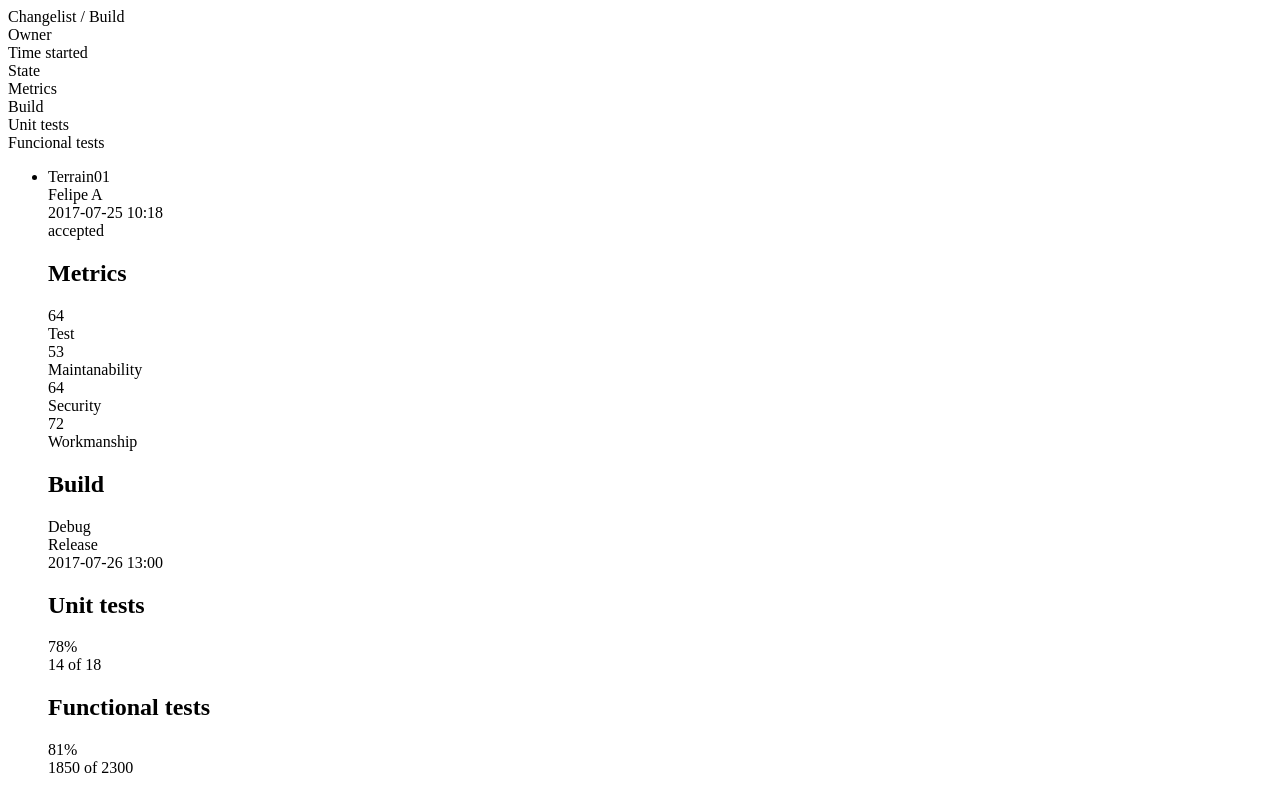
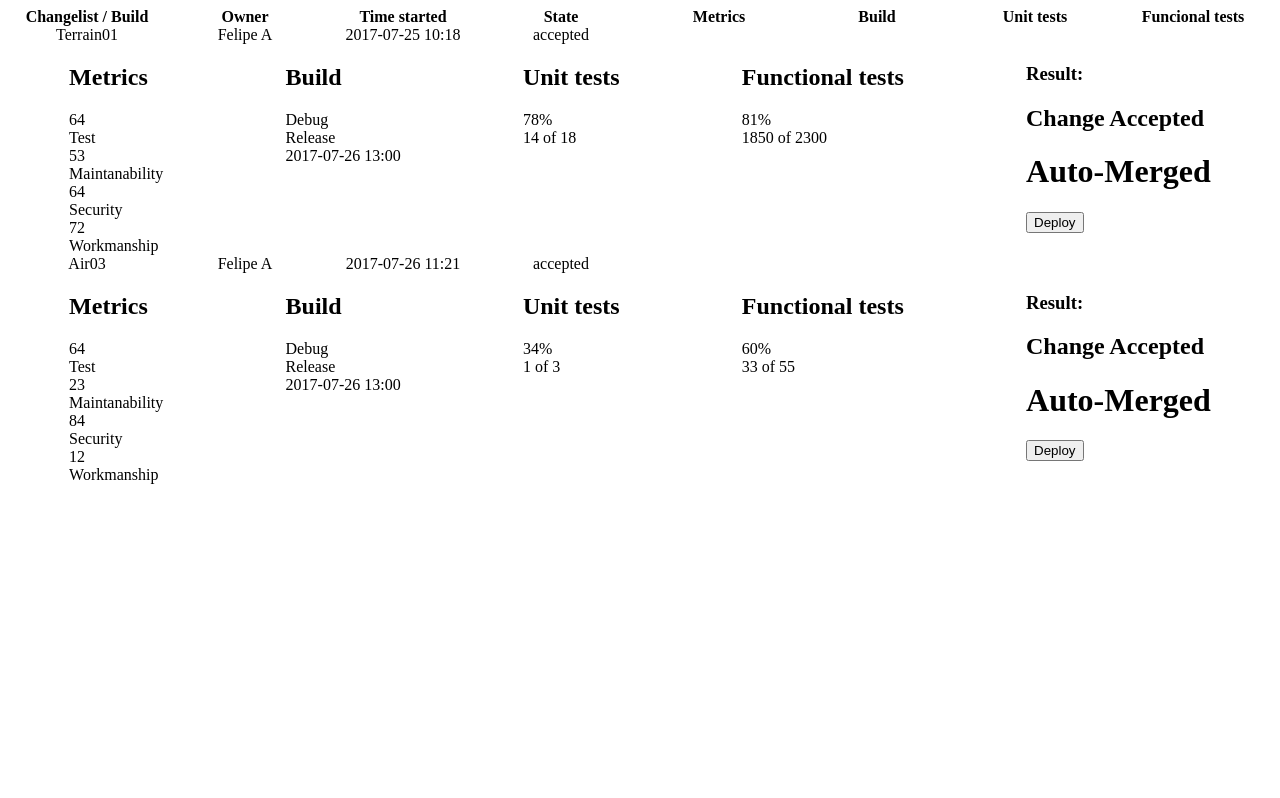
Before and after one commit to felipeands/dashbuilds, an Angular app: page / in a window 1280 px wide. Shown: the top 798 px of the page. Built offline with nearby package versions, Linux system fonts and the light colour scheme.

Commit message:
implementing flexbox grid layout

```diff
--- a/src/app/components/dashboard/build/build.component.html
+++ b/src/app/components/dashboard/build/build.component.html
@@ -1,4 +1,6 @@
-<div *ngIf="board" class="board" [class]="boardStatuses[board.status]">
+<div class="board" *ngIf="board">
+
+  <div [class]="boardStatuses[board.status]">
 
     <header [class]="boardTypes[board.status]">
       <div>{{board.id}}</div>
@@ -28,6 +30,8 @@
       </div>
     </header>
 
+    <div class="widgets">
+
       <div class="widget">
         <app-metrics *ngIf="board.data.metric" [data]="board.data.metric"></app-metrics>
       </div>
@@ -51,3 +55,7 @@
       </div>
 
     </div>
+
+  </div>
+
+</div>
--- a/src/app/components/dashboard/build/build.component.scss
+++ b/src/app/components/dashboard/build/build.component.scss
@@ -0,0 +1,14 @@
+header {
+  display: flex;
+  justify-content: space-around;
+
+  div {
+    width: 12.5%;
+    text-align: center;
+  }
+}
+
+.widgets {
+  display: flex;
+  justify-content: space-around;
+}
--- a/src/app/components/dashboard/dashboard.component.scss
+++ b/src/app/components/dashboard/dashboard.component.scss
@@ -0,0 +1,15 @@
+header {
+  display: flex;
+  justify-content: space-around;
+  font-weight: bold;
+
+  div {
+    width: 12.5%;
+    text-align: center;
+  }
+}
+
+ul {
+  margin: 0;
+  padding: 0;
+}
--- a/src/app/components/dashboard/firewall/firewall.component.html
+++ b/src/app/components/dashboard/firewall/firewall.component.html
@@ -1,3 +1,53 @@
-<p>
-  firewall works!
-</p>
+<div *ngIf="board" class="board" [class]="boardStatuses[board.status]">
+
+  <header [class]="boardTypes[board.status]">
+    <div>{{board.id}}</div>
+    <div>{{board.owner}}</div>
+    <div>{{board.startDateTime}}</div>
+    <div>{{boardStatuses[board.status]}}</div>
+
+    <div [class.isVisible]="!board.active">
+      <div *ngIf="board.data.metric">
+        <div class="preview" [class]="boardStatuses[board.data.metric.status]"></div>
+      </div>
+    </div>
+    <div [class.isVisible]="!board.active">
+      <div *ngIf="board.data.version">
+        <div class="preview" [class]="boardStatuses[board.data.version.status]"></div>
+      </div>
+    </div>
+    <div [class.isVisible]="!board.active">
+      <div *ngIf="board.data.unitTest">
+        <div class="preview" [class]="boardStatuses[board.data.unitTest.status]"></div>
+      </div>
+    </div>
+    <div [class.isVisible]="!board.active">
+      <div *ngIf="board.data.functionalTest">
+        <div class="preview" [class]="boardStatuses[board.data.functionalTest.status]"></div>
+      </div>
+    </div>
+  </header>
+
+  <div class="widget">
+    <app-metrics *ngIf="board.data.metric" [data]="board.data.metric"></app-metrics>
+  </div>
+  <div class="widget">
+    <app-versions *ngIf="board.data.version" [data]="board.data.version"></app-versions>
+  </div>
+  <div class="widget">
+    <app-unit-tests *ngIf="board.data.unitTest" [data]="board.data.unitTest"></app-unit-tests>
+  </div>
+  <div class="widget">
+    <app-functional-tests *ngIf="board.data.functionalTest" [data]="board.data.functionalTest"></app-functional-tests>
+  </div>
+
+  <div class="widget">
+    <h3>Result:</h3>
+    <h2>Change Accepted</h2>
+    <h1>Auto-Merged</h1>
+    <div class="actions">
+      <button>Deploy</button>
+    </div>
+  </div>
+
+</div>
--- a/src/app/components/dashboard/firewall/firewall.component.ts
+++ b/src/app/components/dashboard/firewall/firewall.component.ts
@@ -1,6 +1,8 @@
 import { Component, Input, OnInit } from '@angular/core';
 
 import { BoardItem } from './../../../interfaces/board-item.interface';
+import { BoardStatus } from './../../../enums/board-status.enum';
+import { BoardType } from './../../../enums/board-type.enum';
 
 @Component({
   selector: 'app-firewall',
@@ -11,9 +13,11 @@ export class FirewallComponent implements OnInit {
 
   @Input() board: BoardItem;
 
+  public boardStatuses = BoardStatus;
+  public boardTypes = BoardType;
+
   constructor() { }
 
-  ngOnInit() {
-  }
+  ngOnInit() { }
 
 }
--- a/src/app/services/dashboard/dashboard.mock.ts
+++ b/src/app/services/dashboard/dashboard.mock.ts
@@ -72,10 +72,10 @@ const board2 = {
     version: { status: 2, items: ['Debug', 'Release'], dateTime: '2017-07-26 13:00' },
 
     // unit tests widget
-    unitTest: { status: 1, passed: 14, total: 18 },
+    unitTest: { status: 1, passed: 1, total: 3 },
 
     // functional tests widget
-    functionalTest: { status: 1, passed: 1850, total: 2300, }
+    functionalTest: { status: 1, passed: 33, total: 55, }
 
   }
 };
```
Lines whose indentation alone changed are shown as unchanged.
